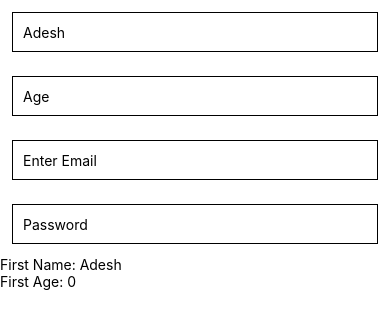
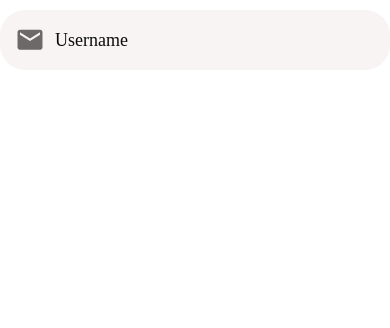
Before and after one commit to AdeshJ4/Done-With-It, a React Native app: screen / in a window 390 px wide. Shown: the top 328 px of the page. Built offline with nearby package versions, Linux system fonts and the light colour scheme.

Commit message:
067. 3-building-a-pretty-textinput

```diff
--- a/App.jsx
+++ b/App.jsx
@@ -1,48 +1,12 @@
-import { StyleSheet, Text, TextInput } from "react-native";
+import AppTextInput from "./app/components/AppTextInput";
 import ScreenList from "./app/components/ScreenList";
-import MessageScreen from "./app/screens/MessageScreen";
-import { useState } from "react";
 
 const App = () => {
-  const [fname, setFname] = useState("Adesh");
-  const [age, setAge] = useState(0);
   return (
     <ScreenList>
-      <TextInput
-        value={fname}
-        maxLength={100}
-        placeholder="Enter Name"
-        style={styles.input}
-        onChangeText={(name) => setFname(name)}
-      />
-      <TextInput
-        keyboardType="numeric"
-        style={styles.input}
-        placeholder="Age"
-        onChangeText={(age) => setAge(age)}
-      />
-      <TextInput
-        keyboardType="email-address"
-        placeholder="Enter Email"
-        style={styles.input}
-      />
-      <TextInput
-        placeholder="Password"
-        secureTextEntry={true}
-        style={styles.input}
-      />
-      <Text>First Name: {fname}</Text>
-      <Text>First Age: {age}</Text>
+      <AppTextInput placeholder="Username" icon="email" />
     </ScreenList>
   );
 };
 
-const styles = StyleSheet.create({
-  input: {
-    height: 40,
-    margin: 12,
-    borderWidth: 1,
-    padding: 10,
-  },
-});
 export default App;
--- /dev/null
+++ b/app/components/AppTextInput/index.jsx
@@ -0,0 +1,38 @@
+import { View, Text, TextInput, StyleSheet, Platform } from "react-native";
+import { MaterialCommunityIcons } from "@expo/vector-icons";
+import colors from "../../config/colors";
+
+const AppTextInput = ({ icon, ...otherProps }) => {
+  return (
+    <View style={styles.container}>
+      {icon && (
+        <MaterialCommunityIcons
+          name={icon}
+          size={30}
+          color={colors.medium}
+          style={styles.icon}
+        />
+      )}
+      <TextInput style={styles.textInput} {...otherProps} />
+    </View>
+  );
+};
+
+const styles = StyleSheet.create({
+  container: {
+    backgroundColor: colors.light,
+    borderRadius: 25,
+    flexDirection: "row",
+    width: "100%",
+    padding: 15,
+    marginVertical: 10,
+  },
+  textInput: {
+    color: colors.dark,
+    fontSize: 18,
+    fontFamily: Platform.OS === "android" ? "Roboto" : "Avenir",
+  },
+  icon: { marginRight: 10 },
+});
+
+export default AppTextInput;
--- a/app/config/colors.js
+++ b/app/config/colors.js
@@ -5,4 +5,6 @@ export default {
   white: "#fff",
   medium: "#6e6969",
   light: "#f8f4f4",
+  dark: "#0c0c0c",
+  danger: "#ff5252",
 };
```
